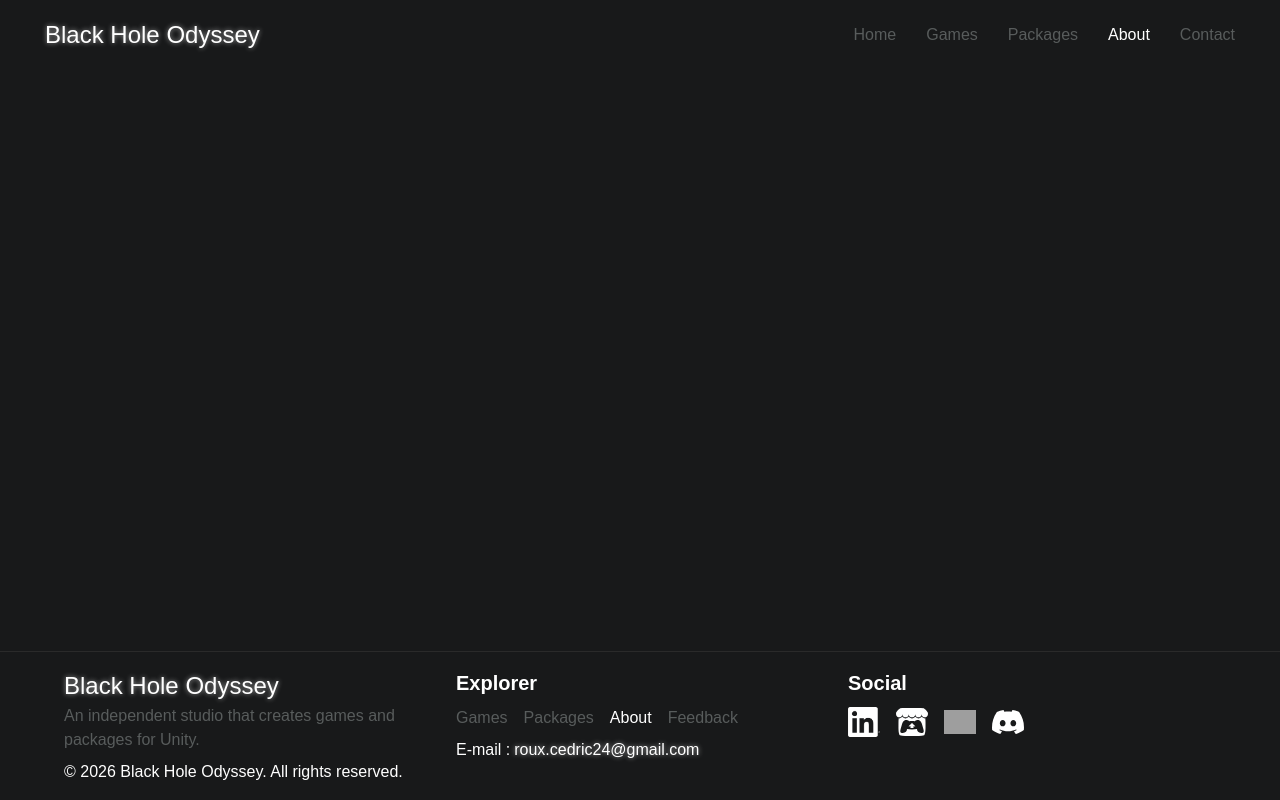
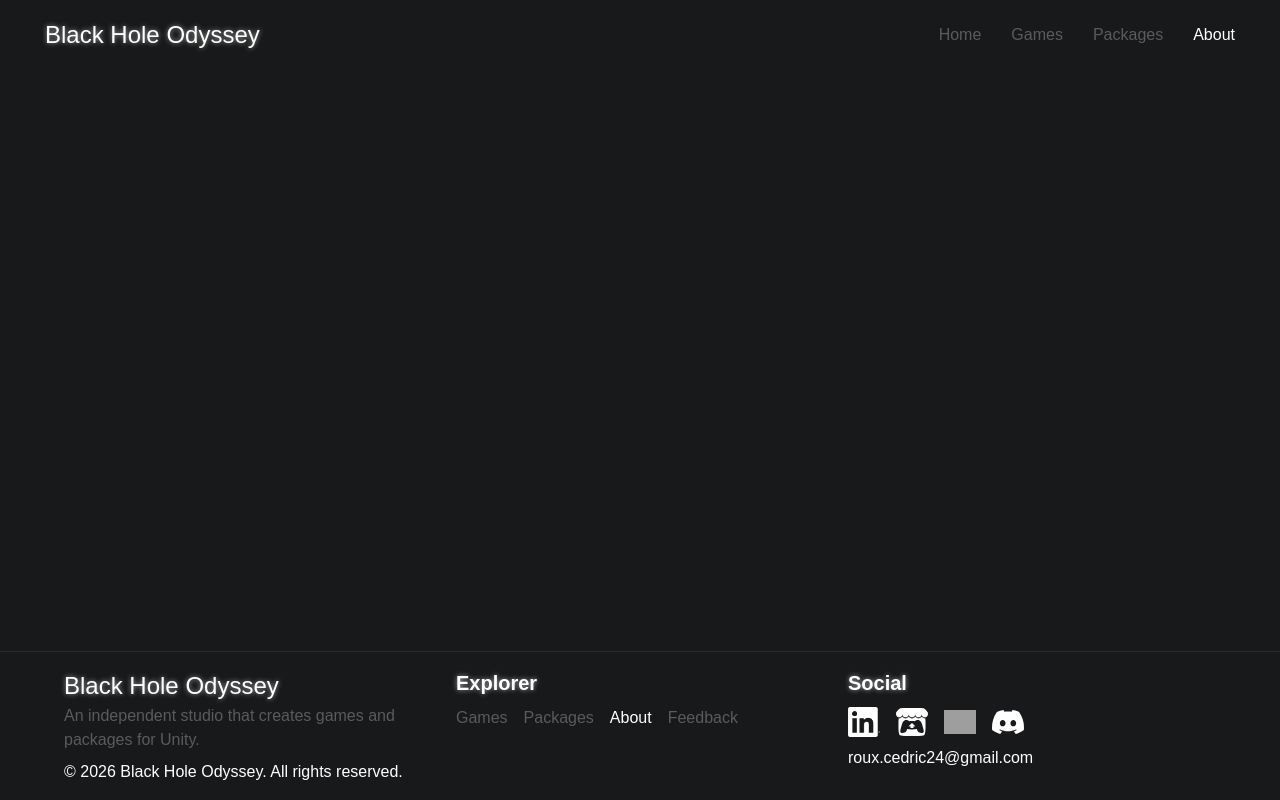
Before and after one commit to BlackHoleOdyssey/website-react, a React (Vite) app: page /about in a window 1280 px wide. Built offline with nearby package versions, Linux system fonts and the light colour scheme; grey boxes are pictures that could not be loaded; a web font is replaced by a local one.

Commit message:
Move email into Social section

```diff
--- a/src/Components/Layouts/EmailLink/emailLink.tsx
+++ b/src/Components/Layouts/EmailLink/emailLink.tsx
@@ -1,5 +1,4 @@
 import {useState} from "react";
-import NeonGlow from "../../neonblade-ui/neon-glow";
 
 const EmailLink = ({email}: { email: string }) => {
     const [copied, setCopied] = useState(false);
@@ -20,12 +19,7 @@ const EmailLink = ({email}: { email: string }) => {
           onClick={copyToClipboard}
           style={{cursor: "pointer"}}
       >
-          <NeonGlow
-          colors="#ffffff"
-          glowIntensity={"subtle"}>
               {email}
-          </NeonGlow>
-
       </span>
 
             {copied && <span style={{marginLeft: "8px", color: "#585c5c"}}>Email copié</span>}
--- a/src/Components/Layouts/Footer/footer.tsx
+++ b/src/Components/Layouts/Footer/footer.tsx
@@ -25,7 +25,9 @@ function Footer() {
 
                 <div className={styles.footerNav}>
                     <div className={styles.rowHeader}>
-                        <p className={styles.footerHeading}>Explorer</p>
+                        <NeonGlow colors="#ffffff" glowIntensity={"subtle"}>
+                            <p className={styles.footerHeading}>Explorer</p>
+                        </NeonGlow>
                         <div className={styles.rowGroup}>
                             <NavLink to="/games"
                                      className={({isActive}) => isActive ? `${commonStyles.navLink} ${commonStyles.navLinkActive}` : commonStyles.navLink}>
@@ -44,19 +46,13 @@ function Footer() {
                                 Feedback
                             </NavLink>
                         </div>
-
-                        <div className={styles.contact}>
-                            <p>
-                                E-mail :
-                            </p>
-                            <EmailLink email="roux.cedric24@gmail.com" />
-                        </div>
-
                     </div>
                 </div>
 
                 <div className={styles.rowHeader}>
-                    <p className={styles.footerHeading}>Social</p>
+                    <NeonGlow colors="#ffffff" glowIntensity={"subtle"}>
+                        <p className={styles.footerHeading}>Social</p>
+                    </NeonGlow>
                     <div className={styles.rowGroup}>
                         <a href="https://www.linkedin.com/in/cedric-roux-4a171b253/" target="_blank"
                            rel="noopener noreferrer">
@@ -88,6 +84,9 @@ function Footer() {
                             />
                         </a>
                     </div>
+                    <div className={styles.contact}>
+                        <EmailLink email="roux.cedric24@gmail.com" />
+                    </div>
                 </div>
             </section>
         </footer>
--- a/src/Components/Layouts/Navbar/navbar.tsx
+++ b/src/Components/Layouts/Navbar/navbar.tsx
@@ -42,9 +42,6 @@ function NavBar() {
                 </NavLink>
                 <NavLink to="/about" className={({ isActive }) => isActive ? `${commonStyles.navLink} ${commonStyles.navLinkActive}` : commonStyles.navLink}>                    About
                 </NavLink>
-                <NavLink to="/contact" className={({ isActive }) => isActive ? `${commonStyles.navLink} ${commonStyles.navLinkActive}` : commonStyles.navLink}>
-                    Contact
-                </NavLink>
             </nav>
         </header>
     );
```
